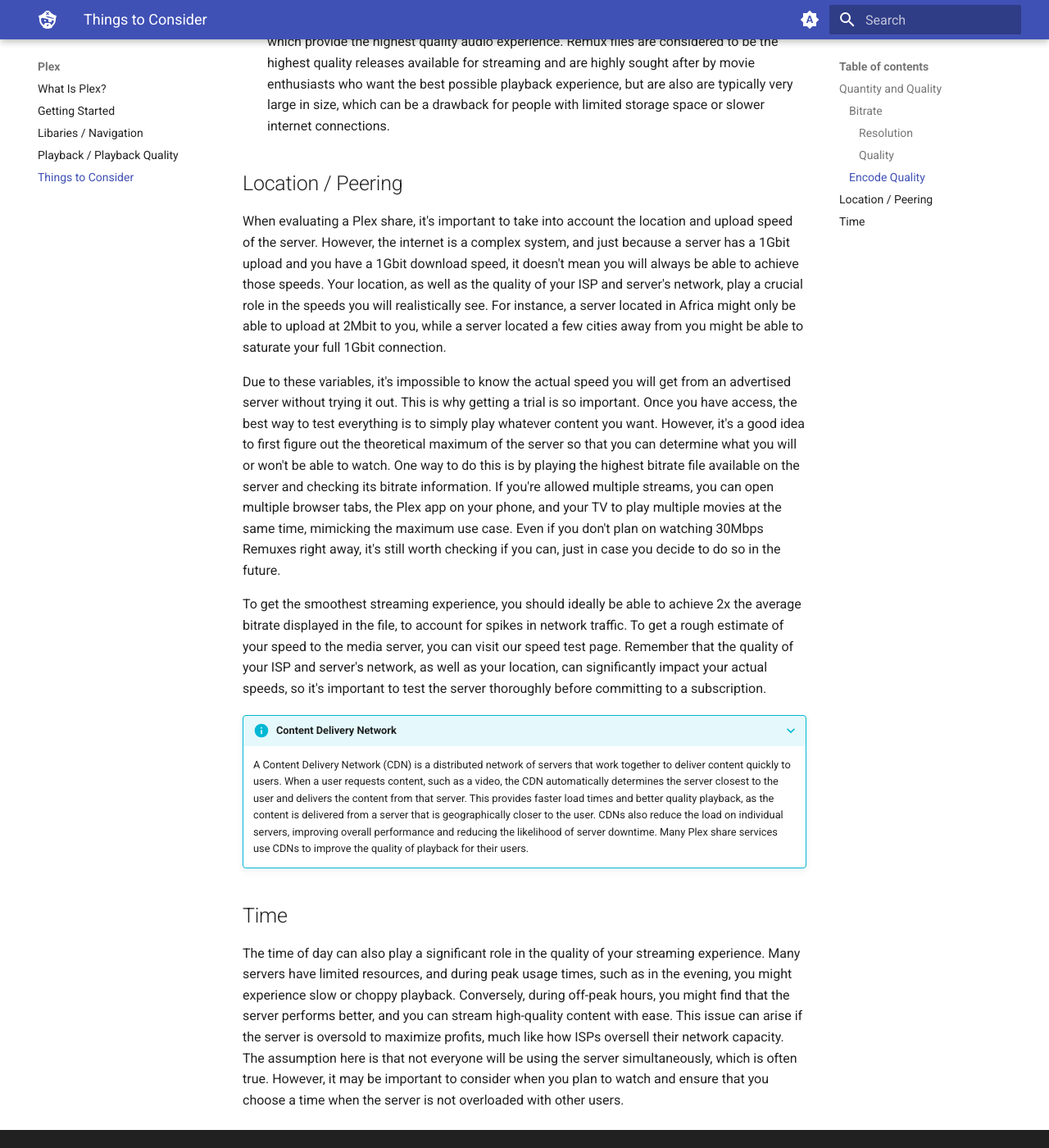
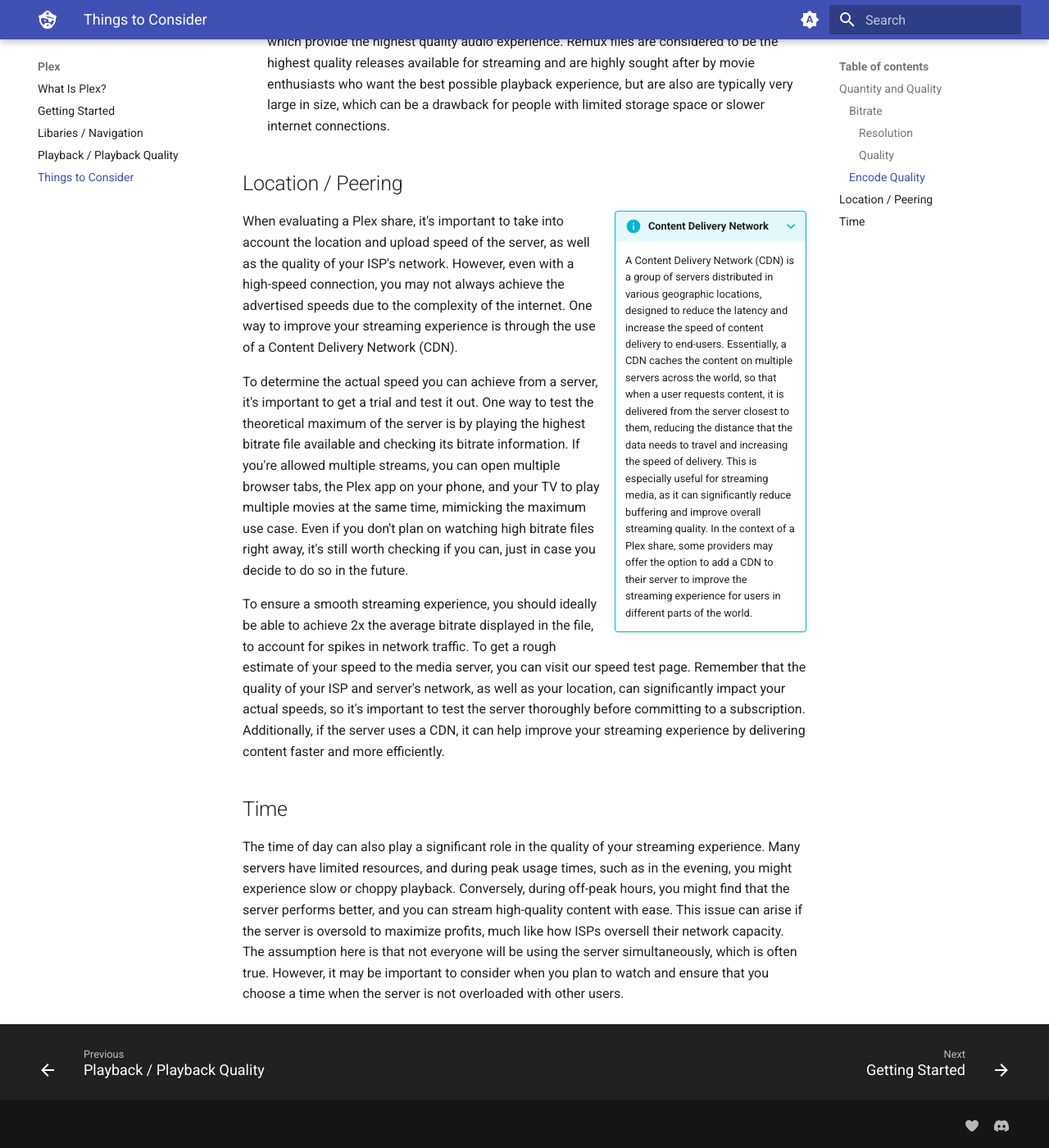
Before and after one commit to neomedia6989/docs-2, an MkDocs documentation site: the page built from docs/plex/things-to-consider.md, in a window 1280 px wide and 1400 px high, scrolled down 3694 px. Shown: the whole window at 82% size. Built offline with MkDocs 1.6.1 and Material for MkDocs 9.7.7, drawn with Linux system fonts in a browser that asks for light colours.

Commit message:
Update things-to-consider.md

```diff
--- a/docs/plex/things-to-consider.md
+++ b/docs/plex/things-to-consider.md
@@ -57,15 +57,15 @@
 
 ## Location / Peering
 
-When evaluating a Plex share, it's important to take into account the location and upload speed of the server. However, the internet is a complex system, and just because a server has a 1Gbit upload and you have a 1Gbit download speed, it doesn't mean you will always be able to achieve those speeds. Your location, as well as the quality of your ISP and server's network, play a crucial role in the speeds you will realistically see. For instance, a server located in Africa might only be able to upload at 2Mbit to you, while a server located a few cities away from you might be able to saturate your full 1Gbit connection.
+???+ info inline end "Content Delivery Network"
 
-Due to these variables, it's impossible to know the actual speed you will get from an advertised server without trying it out. This is why getting a trial is so important. Once you have access, the best way to test everything is to simply play whatever content you want. However, it's a good idea to first figure out the theoretical maximum of the server so that you can determine what you will or won't be able to watch. One way to do this is by playing the highest bitrate file available on the server and checking its bitrate information. If you're allowed multiple streams, you can open multiple browser tabs, the Plex app on your phone, and your TV to play multiple movies at the same time, mimicking the maximum use case. Even if you don't plan on watching 30Mbps Remuxes right away, it's still worth checking if you can, just in case you decide to do so in the future.
+    A Content Delivery Network (CDN) is a group of servers distributed in various geographic locations, designed to reduce the latency and increase the speed of content delivery to end-users. Essentially, a CDN caches the content on multiple servers across the world, so that when a user requests content, it is delivered from the server closest to them, reducing the distance that the data needs to travel and increasing the speed of delivery. This is especially useful for streaming media, as it can significantly reduce buffering and improve overall streaming quality. In the context of a Plex share, some providers may offer the option to add a CDN to their server to improve the streaming experience for users in different parts of the world.
 
-To get the smoothest streaming experience, you should ideally be able to achieve 2x the average bitrate displayed in the file, to account for spikes in network traffic. To get a rough estimate of your speed to the media server, you can visit our speed test page. Remember that the quality of your ISP and server's network, as well as your location, can significantly impact your actual speeds, so it's important to test the server thoroughly before committing to a subscription.
+When evaluating a Plex share, it's important to take into account the location and upload speed of the server, as well as the quality of your ISP's network. However, even with a high-speed connection, you may not always achieve the advertised speeds due to the complexity of the internet. One way to improve your streaming experience is through the use of a Content Delivery Network (CDN).
 
-???+ info "Content Delivery Network"
+To determine the actual speed you can achieve from a server, it's important to get a trial and test it out. One way to test the theoretical maximum of the server is by playing the highest bitrate file available and checking its bitrate information. If you're allowed multiple streams, you can open multiple browser tabs, the Plex app on your phone, and your TV to play multiple movies at the same time, mimicking the maximum use case. Even if you don't plan on watching high bitrate files right away, it's still worth checking if you can, just in case you decide to do so in the future.
 
-    A Content Delivery Network (CDN) is a distributed network of servers that work together to deliver content quickly to users. When a user requests content, such as a video, the CDN automatically determines the server closest to the user and delivers the content from that server. This provides faster load times and better quality playback, as the content is delivered from a server that is geographically closer to the user. CDNs also reduce the load on individual servers, improving overall performance and reducing the likelihood of server downtime. Many Plex share services use CDNs to improve the quality of playback for their users.
+To ensure a smooth streaming experience, you should ideally be able to achieve 2x the average bitrate displayed in the file, to account for spikes in network traffic. To get a rough estimate of your speed to the media server, you can visit our speed test page. Remember that the quality of your ISP and server's network, as well as your location, can significantly impact your actual speeds, so it's important to test the server thoroughly before committing to a subscription. Additionally, if the server uses a CDN, it can help improve your streaming experience by delivering content faster and more efficiently.
 
 ## Time
 
```
